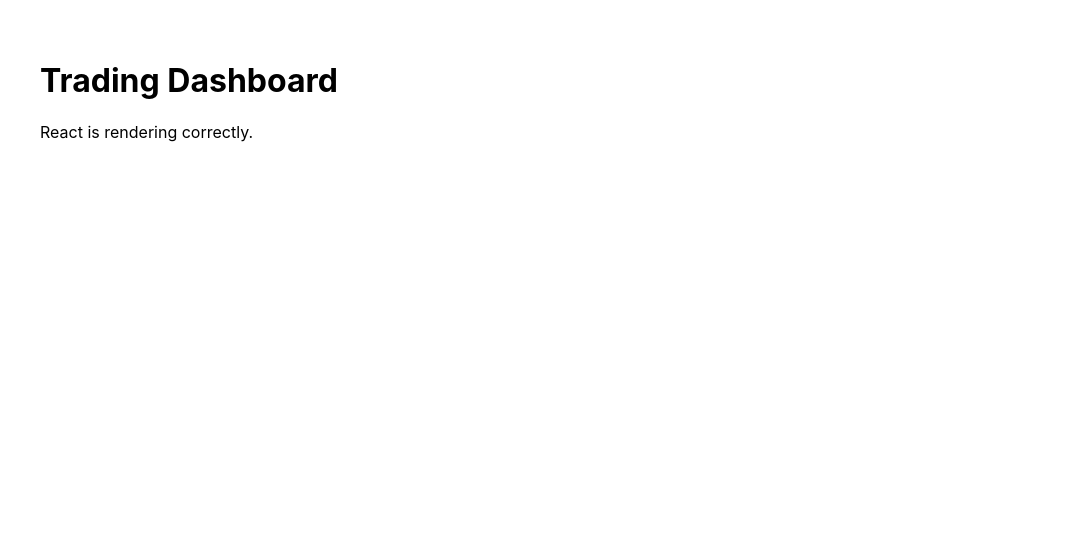
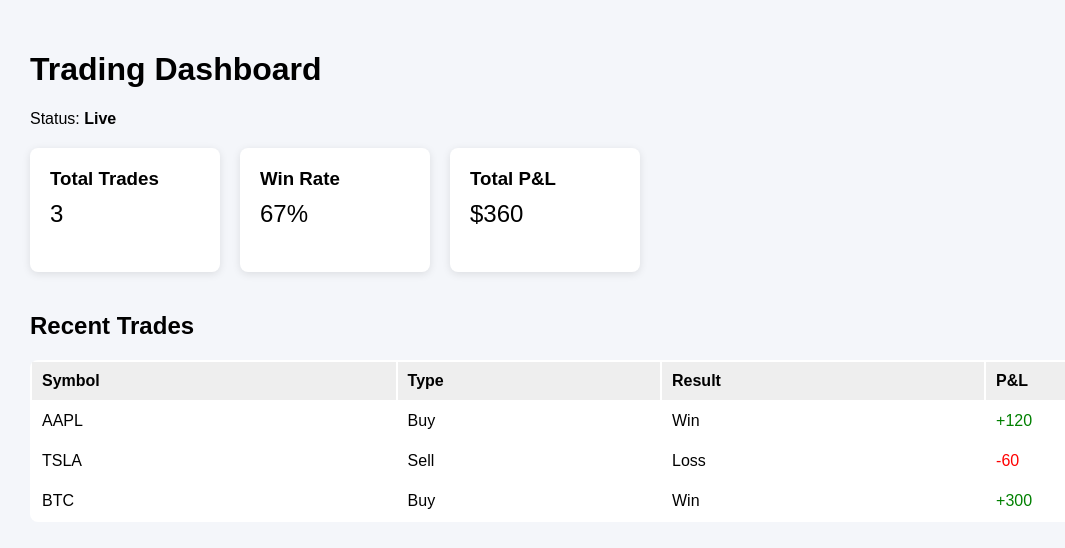
Before and after one commit to nn6vgzby7x-cell/trading-dashboard, a React (Create React App) app: page / in a window 1280 px wide. Shown: the top 548 px of the page, without its empty margins (0-1065 px from the left). Built offline with nearby package versions, Linux system fonts and the light colour scheme.

Commit message:
Update App.js
Add initial trading dashboard UI

```diff
--- a/src/App.js
+++ b/src/App.js
@@ -1,8 +1,69 @@
 export default function App() {
+  const trades = [
+    { id: 1, symbol: "AAPL", type: "Buy", result: "Win", pnl: 120 },
+    { id: 2, symbol: "TSLA", type: "Sell", result: "Loss", pnl: -60 },
+    { id: 3, symbol: "BTC", type: "Buy", result: "Win", pnl: 300 },
+  ];
+
+  const totalTrades = trades.length;
+  const wins = trades.filter(t => t.result === "Win").length;
+  const winRate = Math.round((wins / totalTrades) * 100);
+  const totalPnL = trades.reduce((sum, t) => sum + t.pnl, 0);
+
   return (
-    <div style={{ padding: 40 }}>
+    <div style={{ padding: 30, fontFamily: "Arial", background: "#f4f6fa", minHeight: "100vh" }}>
+
+      {/* Header */}
       <h1>Trading Dashboard</h1>
-      <p>React is rendering correctly.</p>
+      <p>Status: <strong>Live</strong></p>
+
+      {/* Summary Cards */}
+      <div style={{ display: "flex", gap: 20, marginTop: 20 }}>
+        <Card title="Total Trades" value={totalTrades} />
+        <Card title="Win Rate" value={`${winRate}%`} />
+        <Card title="Total P&L" value={`$${totalPnL}`} />
+      </div>
+
+      {/* Trades Table */}
+      <h2 style={{ marginTop: 40 }}>Recent Trades</h2>
+      <table width="100%" cellPadding="10" style={{ background: "white", borderRadius: 8 }}>
+        <thead>
+          <tr style={{ textAlign: "left", background: "#eee" }}>
+            <th>Symbol</th>
+            <th>Type</th>
+            <th>Result</th>
+            <th>P&L</th>
+          </tr>
+        </thead>
+        <tbody>
+          {trades.map(trade => (
+            <tr key={trade.id}>
+              <td>{trade.symbol}</td>
+              <td>{trade.type}</td>
+              <td>{trade.result}</td>
+              <td style={{ color: trade.pnl >= 0 ? "green" : "red" }}>
+                {trade.pnl >= 0 ? "+" : ""}{trade.pnl}
+              </td>
+            </tr>
+          ))}
+        </tbody>
+      </table>
+
     </div>
   );
 }
+
+function Card({ title, value }) {
+  return (
+    <div style={{
+      background: "white",
+      padding: 20,
+      borderRadius: 8,
+      minWidth: 150,
+      boxShadow: "0 2px 8px rgba(0,0,0,0.1)"
+    }}>
+      <h3 style={{ margin: 0 }}>{title}</h3>
+      <p style={{ fontSize: 24, marginTop: 10 }}>{value}</p>
+    </div>
+  );
+}
```
